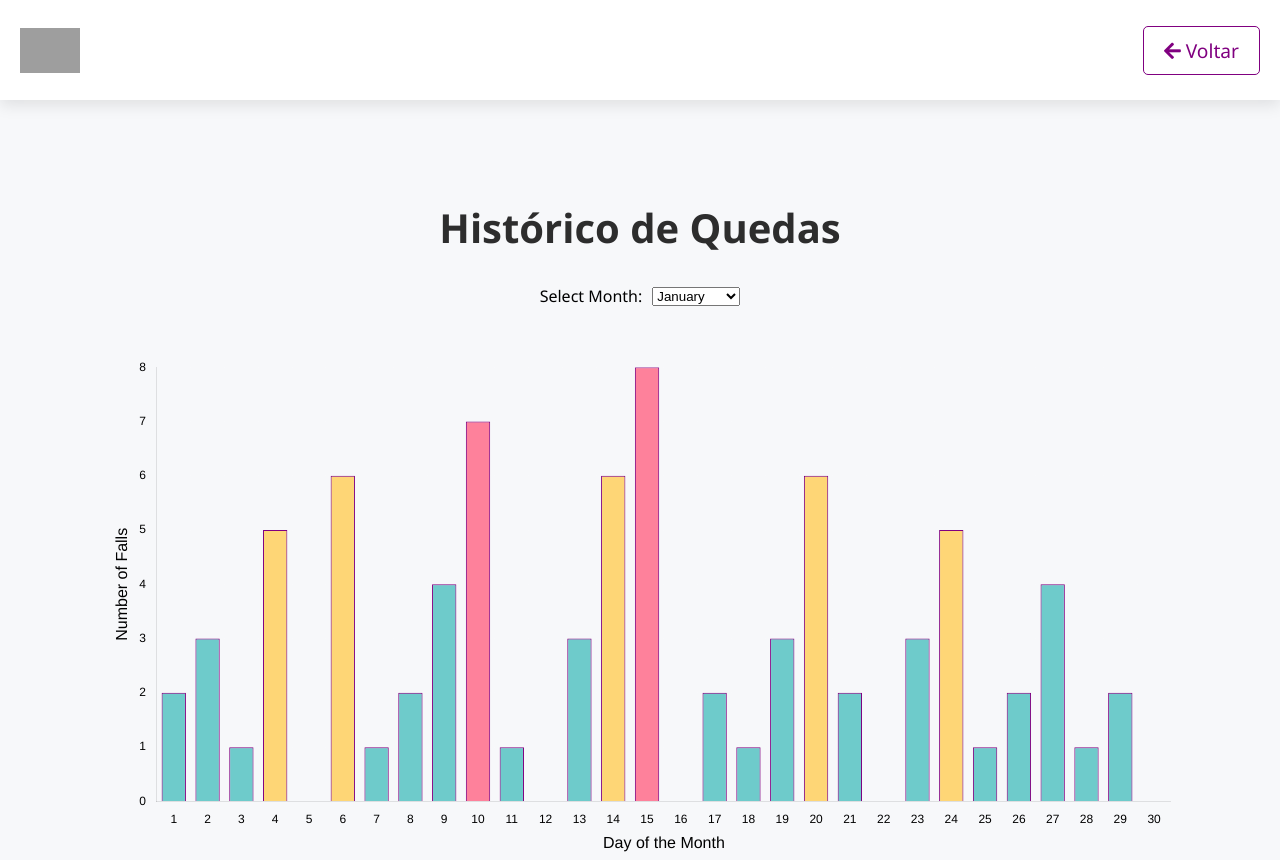
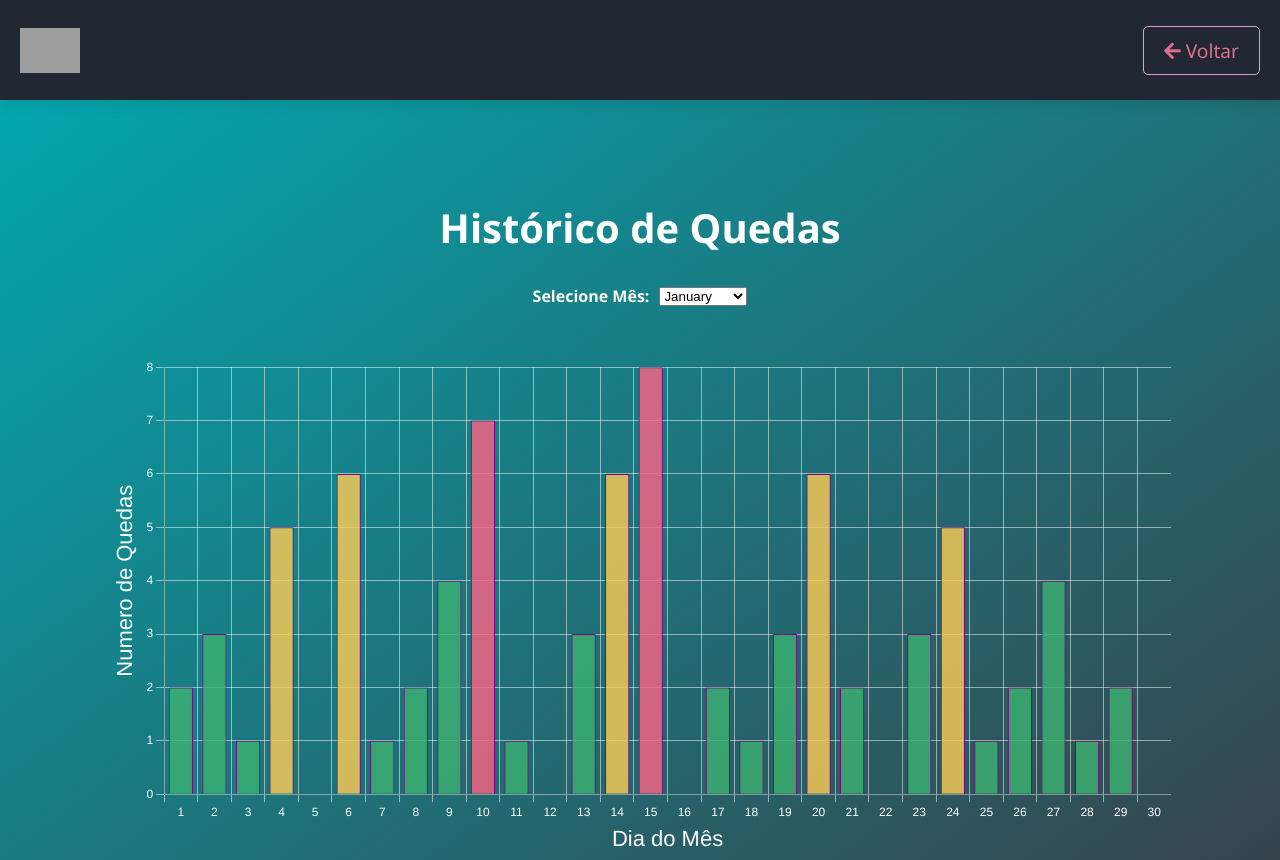
Before and after one commit to DEISI-ULHT-TFC-2022-23/TFC-DEISI269-KaiAki-Platorma-Quedas, a website: page src/Paginas/pagina_HistoricoQuedas.html in a window 1280 px wide. Shown: the top 860 px of the page. Drawn offline with nearby package versions, Linux system fonts and the light colour scheme; no server answers; grey boxes are pictures that could not be loaded.

Commit message:
Css e html

```diff
--- a/src/Paginas/historico_quedas.css
+++ b/src/Paginas/historico_quedas.css
@@ -1,6 +1,6 @@
 /* Global styles */
 body {
-    background-color: #F7F8FA;
+    background: linear-gradient(to bottom right, #00adb5, #393e46);
     font-family: 'Segoe UI', sans-serif;
     margin: 0;
     padding: 0;
@@ -10,13 +10,13 @@ h1 {
     margin-top: 50px;
     margin-bottom: 30px;
     text-align: center;
-    color: #2D2D2D;
+    color: #FFFFFF;
     font-size: 2.5rem;
 }
 
 /* Header styles */
 header {
-    background-color: #FFFFFF;
+    background-color: #222831;
     display: flex;
     align-items: center;
     justify-content: space-between;
@@ -36,17 +36,17 @@ header {
 }
 
 nav a {
-    color: #800080;
+    color: palevioletred;
     font-size: 1.2rem;
     text-decoration: none;
-    border: 1px solid #800080;
+    border: 1px solid plum;
     border-radius: 5px;
     padding: 10px 20px;
     transition: all 0.2s ease-in-out;
 }
 
 nav a:hover {
-    background-color: #800080;
+    background-color: #800099;
     color: #FFFFFF;
 }
 
@@ -70,6 +70,8 @@ main {
 
 .month-selector-container label {
     margin-right: 10px;
+    color: floralwhite;
+    font-weight: bold;
 }
 
 @media (max-width: 768px) {
--- a/src/Paginas/historico_quedas.js
+++ b/src/Paginas/historico_quedas.js
@@ -13,7 +13,7 @@ const fallData = {
             } else if (value >= 5) {
                 return 'rgba(255, 206, 86, 0.8)';
             }
-            return 'rgba(75, 192, 192, 0.8)';
+            return 'rgba(60, 179, 113, 0.8)';
         },
         borderColor: 'rgba(128, 0, 128, 1)',
         borderWidth: 1,
@@ -30,35 +30,35 @@ const chart = new Chart(ctx, {
             y: {
                 title: {
                     display: true,
-                    text: 'Number of Falls',
-                    color: 'black',
+                    text: 'Numero de Quedas',
+                    color: 'white',
                     font: {
-                        size: 16
+                        size: 22
                     }
                 },
                 beginAtZero: true,
                 grid: {
-                    color: 'rgba(255, 255, 255, 0.1)'
+                    color: 'rgba(255, 255, 255, 0.5)'
                 },
                 ticks: {
-                    color: 'black',
+                    color: 'white',
                     stepSize: 1
                 }
             },
             x: {
                 title: {
                     display: true,
-                    text: 'Day of the Month',
-                    color: 'black',
+                    text: 'Dia do Mês',
+                    color: 'white',
                     font: {
-                        size: 16
+                        size: 22
                     }
                 },
                 grid: {
-                    color: 'rgba(255, 255, 255, 0.1)'
+                    color: 'rgba(255, 255, 255, 0.5)'
                 },
                 ticks: {
-                    color: 'black'
+                    color: 'white'
                 }
             }
         },
@@ -67,18 +67,20 @@ const chart = new Chart(ctx, {
                 display: false
             },
             tooltip: {
-                backgroundColor: 'rgba(128, 0, 128, 0.8)',
+                backgroundColor: 'rgba(128, 0, 128, 0.9)',
                 titleColor: 'white',
                 bodyColor: 'white',
-                borderColor: 'rgba(255, 255, 255, 0.2)',
+                borderColor: 'rgba(255, 255, 255, 0.7)',
                 borderWidth: 1,
                 borderRadius: 8,
                 callbacks: {
                     label: function (context) {
-                        const value = context.parsed.y;
-                        return `Quedas: ${value}`;
+                        const label = `Dia: ${context.chart.data.labels[context.dataIndex]}`;
+                        const value = `Quedas: ${context.parsed.y}`;
+                        return `${label} ${value}`;
                     }
                 }
+
             },
             hover: {
                 mode: 'nearest',
@@ -119,7 +121,6 @@ async function fetchDataAndUpdateChart() {
     }
 }
 
-fetchDataAndUpdateChart();
 
 monthSelector.addEventListener('change', () => {
     fetchDataAndUpdateChart();
--- a/src/Paginas/pagina_HistoricoQuedas.html
+++ b/src/Paginas/pagina_HistoricoQuedas.html
@@ -24,7 +24,7 @@
     <main>
         <h1>Histórico de Quedas</h1>
         <div class="month-selector-container">
-            <label for="month-selector">Select Month:</label>
+            <label for="month-selector">Selecione Mês:</label>
             <select id="month-selector">
                 <option value="1">January</option>
                 <option value="2">February</option>
```
